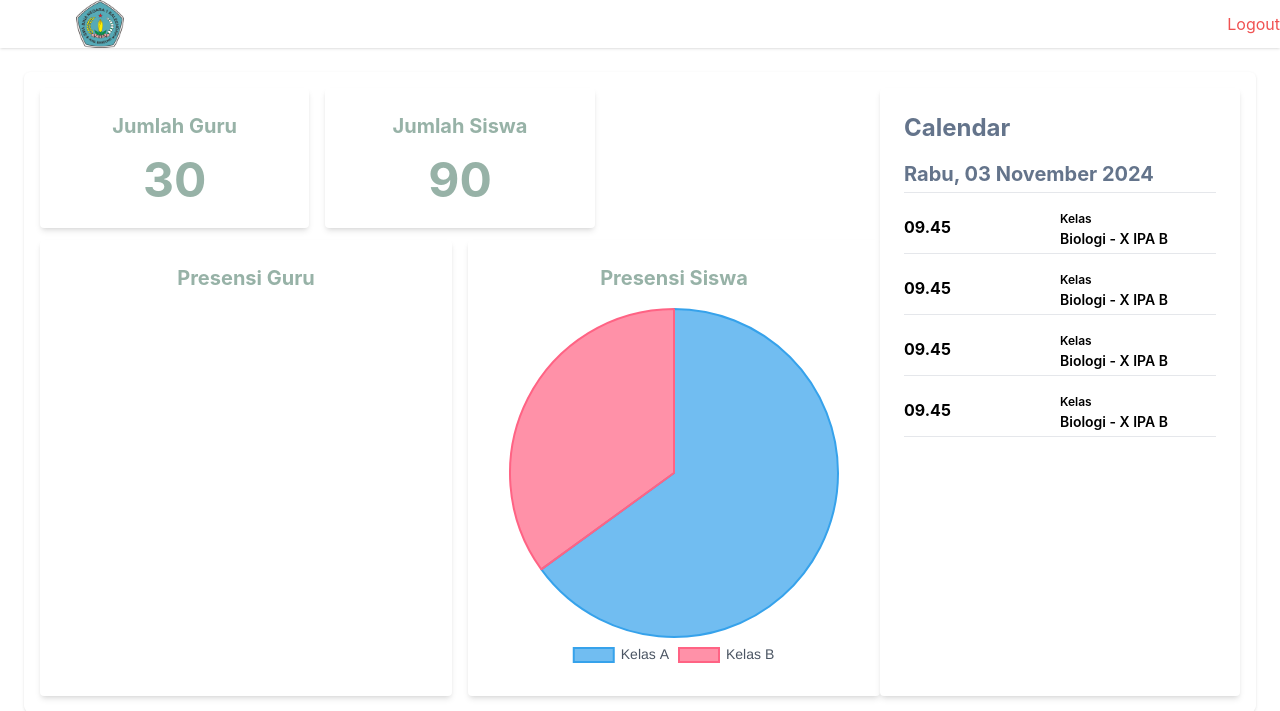
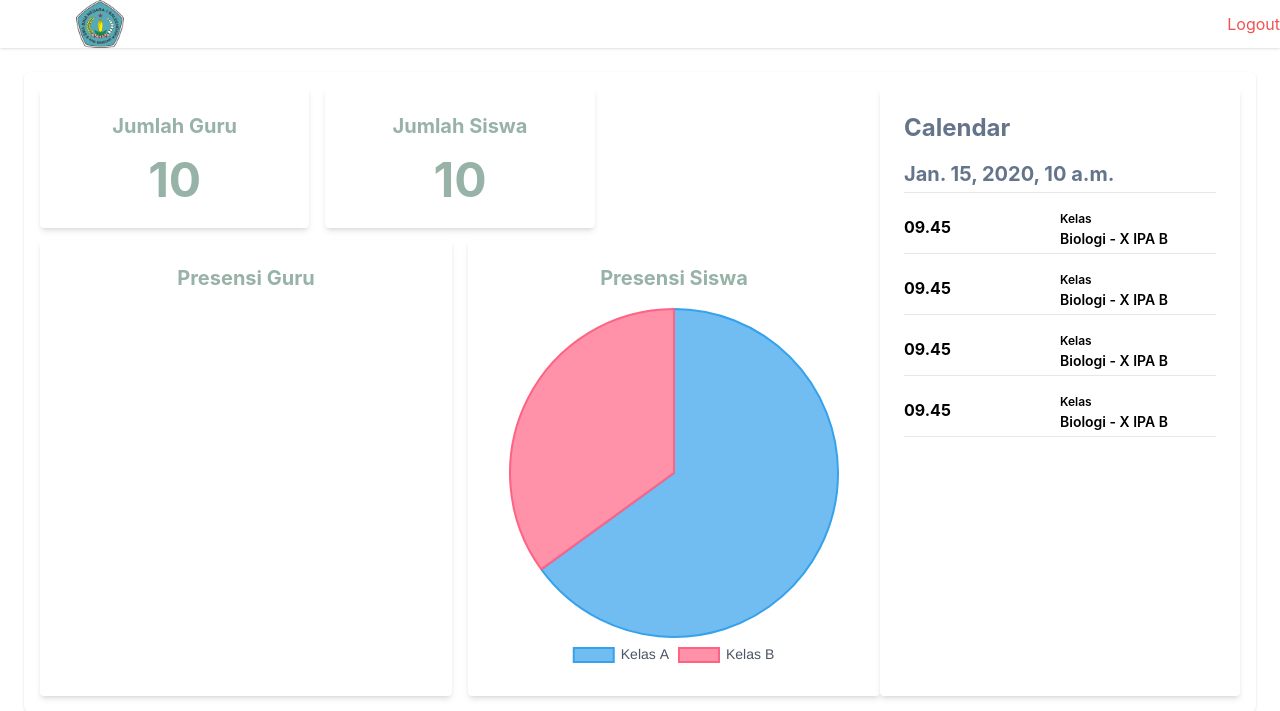
Before and after one commit to raffiihza/aplikasi-absensi-sma-capstone, a Django app: template webabsensi/templates/dashboard.html in a window 1280 px wide. Shown: the top 711 px of the page. Run offline with Django 5.2, Linux system fonts and the light colour scheme; the template is opened without the code that fills it: most values are stand-ins (such as "Sample title", 1, 10 or a date in 2020); some libraries are stand-ins or nearby versions.

Commit message:
Salah update

```diff
--- a/webabsensi/templates/dashboard.html
+++ b/webabsensi/templates/dashboard.html
@@ -6,13 +6,13 @@
         <h2 class="text-xl text-custom-green font-bold mb-4 text-center">
           Jumlah Guru
         </h2>
-        <div class="text-5xl text-custom-green font-bold text-center">30</div>
+        <div class="text-5xl text-custom-green font-bold text-center">{{ jumlah_guru }}</div>
       </div>
       <div class="bg-white p-6 rounded shadow-md w-full max-w-md">
         <h2 class="text-xl text-custom-green font-bold mb-4 text-center">
           Jumlah Siswa
         </h2>
-        <div class="text-5xl text-custom-green font-bold text-center">90</div>
+        <div class="text-5xl text-custom-green font-bold text-center">{{ jumlah_siswa }}</div>
       </div>
     </div>
     <div class="grid grid-cols-2 gap-4">
@@ -31,7 +31,7 @@
   </div>
   <div class="bg-white p-6 rounded shadow-md w-full max-w-md">
     <h1 class="text-2xl font-bold text-slate-500 mb-4">Calendar</h1>
-    <h3 class="text-xl font-bold text-slate-500">Rabu, 03 November 2024</h3>
+    <h3 class="text-xl font-bold text-slate-500">{{ formatted_tanggal }}</h3>
     <hr class="py-1 my-1" />
     <div class="grid grid-cols-2">
       <div class="font-bold items-center self-center">09.45</div>
```
